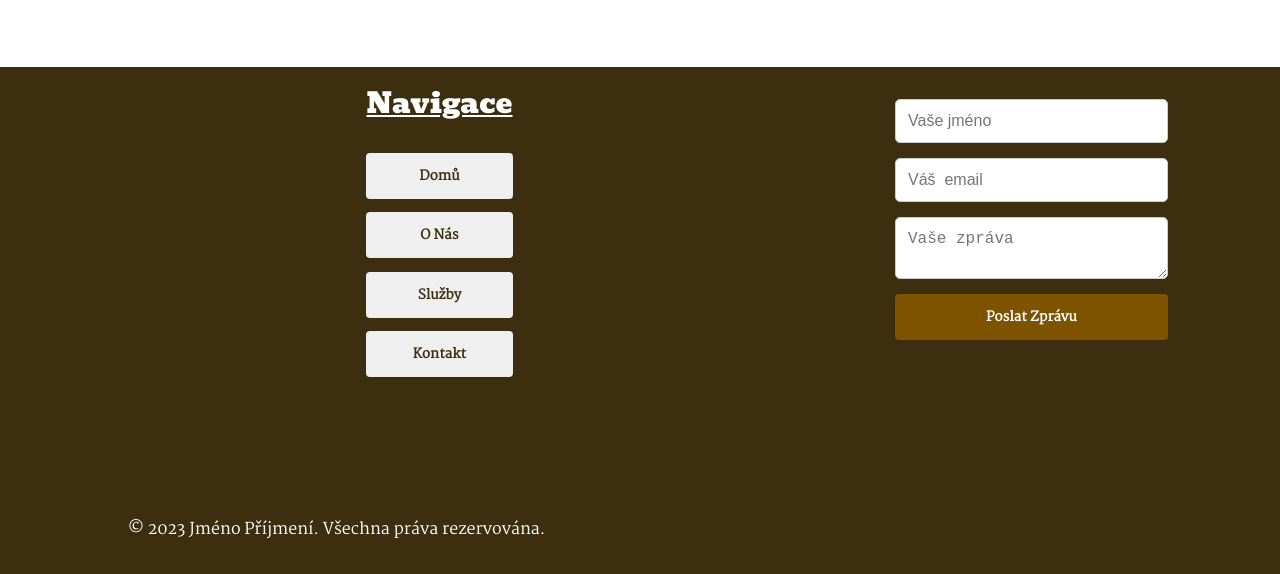
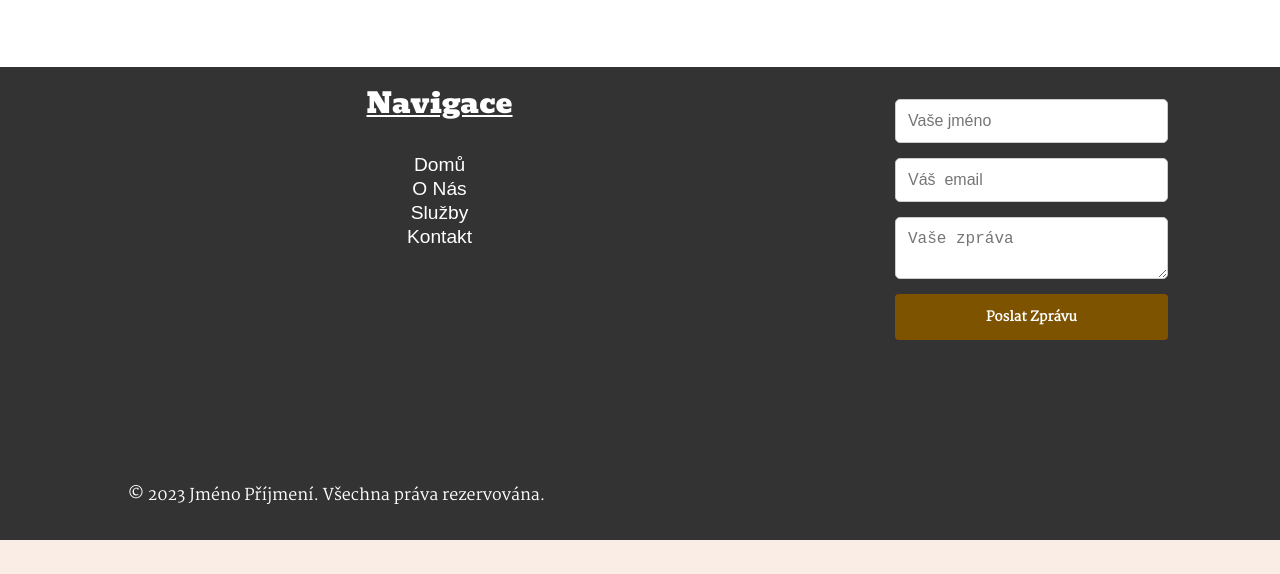
Before and after one commit to Nockiest/truhlarska-stranka, a website: page index.html in a window 1280 px wide. Shown: the part 2496-3070 px from the top of the page. After the commit the page ends 3036 px from the top, so only its background shows below. Drawn offline with Linux system fonts and the light colour scheme.

Commit message:
improved nav

```diff
--- a/index.html
+++ b/index.html
@@ -194,10 +194,10 @@
 
       <div class="footer-nav">
         <h3>Navigace</h3>
-        <button class="button-text" href="#">Domů</button>
-        <button class="button-text" href="#">O Nás</button>
-        <button class="button-text" href="#">Služby</button>
-        <button class="button-text" href="#">Kontakt</button>
+        <button class="nav-button" href="#">Domů</button>
+        <button class="nav-button" href="#">O Nás</button>
+        <button class="nav-button" href="#">Služby</button>
+        <button class="nav-button" href="#">Kontakt</button>
       </div>
 
       <!-- Contact Form -->
--- a/package.json
+++ b/package.json
@@ -6,5 +6,8 @@
   },
   "devDependencies": {
     "node-sass": "^9.0.0"
+  },
+  "dependencies": {
+    "sass": "^1.69.5"
   }
 }
--- a/styling/components/footer.scss
+++ b/styling/components/footer.scss
@@ -1,5 +1,5 @@
 .footer1 {
-  background-color: var(--clr-dark);
+  background-color: #333;
   color: var(--clr-light);
   padding: 1em 8em;
   display: flex;
--- a/styling/system/buttons.scss
+++ b/styling/system/buttons.scss
@@ -93,3 +93,11 @@
   .button-large{
     padding: var(--btn-lg-padding);
   }
+ .nav-button {
+    background: none;
+    border: none;
+    color: #fff;
+    margin: 0 10px;
+    cursor: pointer;
+    font-size: calc(var( --fs-body)*1.2);
+  }
```
Also changed, not shown: output.css, 2 other files.
